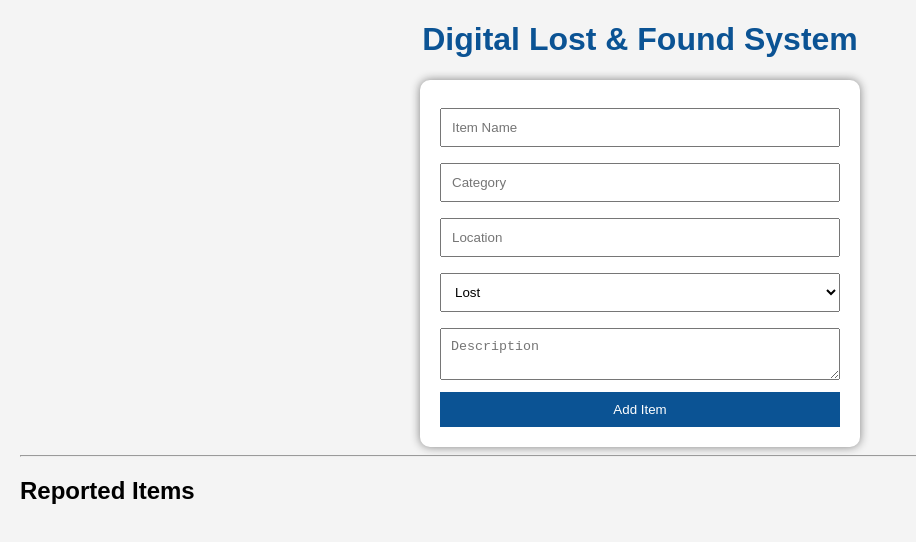
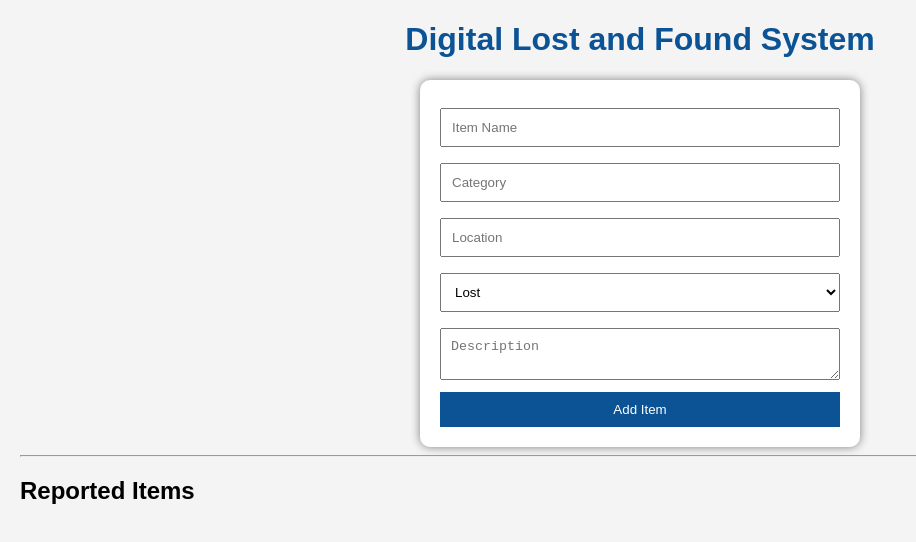
Before and after one commit to Reenaram10/Digital_Lost_Found, a plain HTML site: page index.html in a window 1280 px wide. Shown: the whole page, without its empty margins (0-916 px from the left). Drawn offline with Linux system fonts and the light colour scheme.

Commit message:
Changes Applied

```diff
--- a/index.html
+++ b/index.html
@@ -8,7 +8,7 @@
 </head>
 <body>
 
-<h1>Digital Lost & Found System</h1>
+<h1>Digital Lost and Found System</h1>
 
 <div class="container">
 
```
